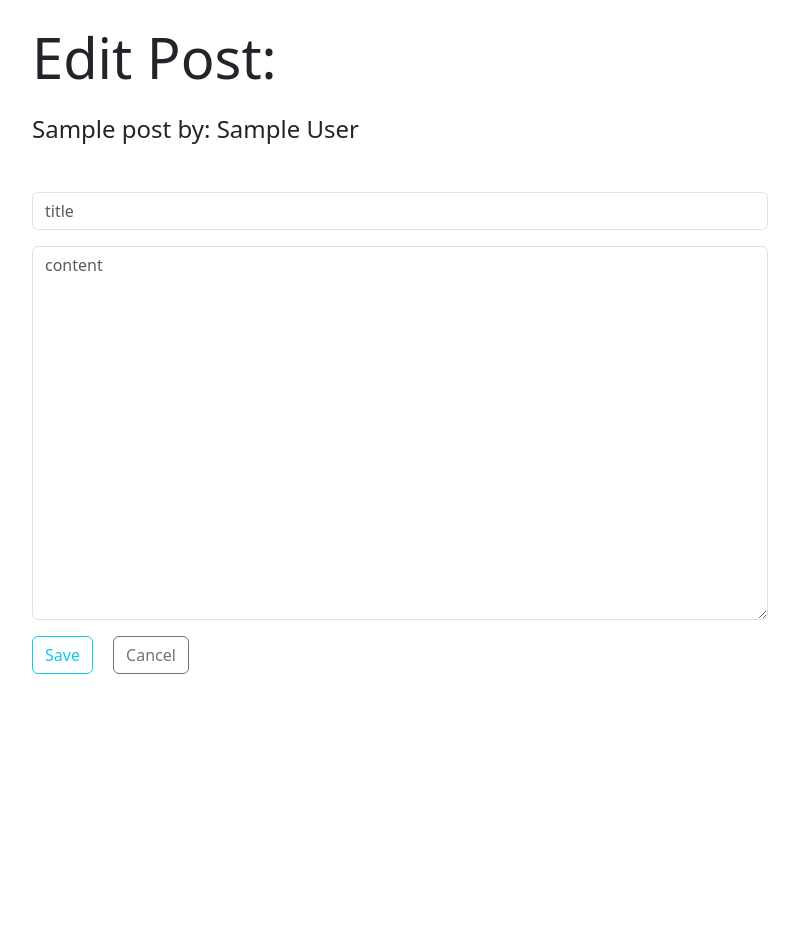
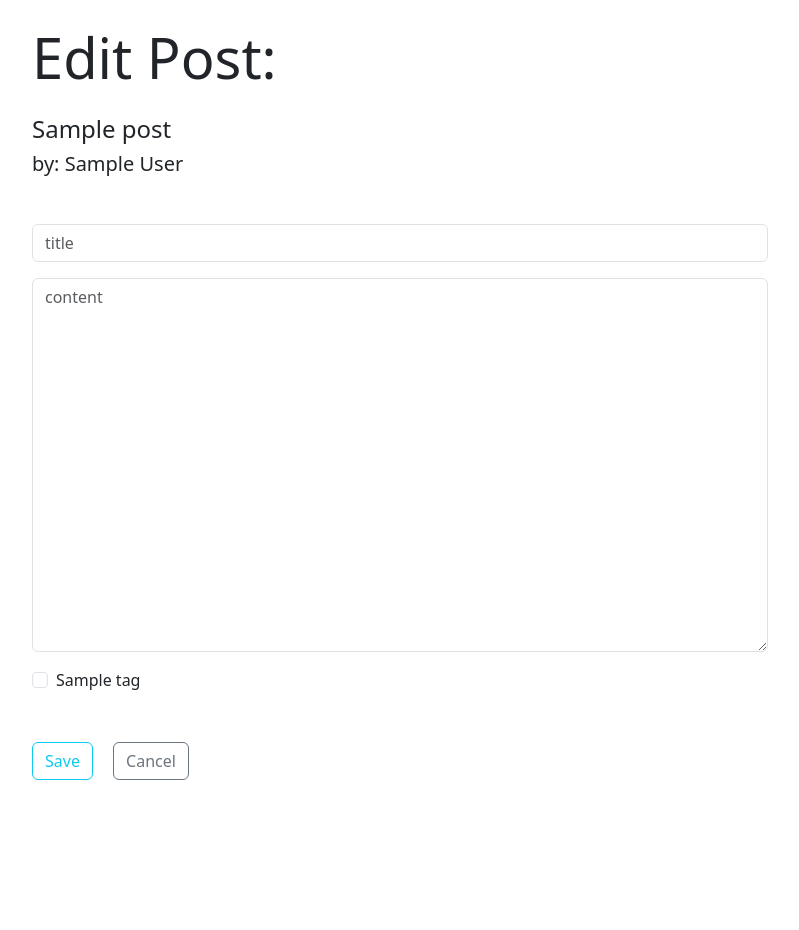
Before and after one commit to sasha8265/flask-blogly, a Flask app: page /posts/1/edit-post in a window 1280 px wide. Shown: the whole page, without its empty margins (58-857 px from the left). Before the commit the page ends 674 px from the top, so only its background shows below. Run offline with Flask 2, Linux system fonts and the light colour scheme; tables that the repository leaves empty hold one stand-in row (values such as "Sample post"); some libraries are stand-ins or nearby versions.

Commit message:
added tags to post forms and cleanup

```diff
--- a/app.py
+++ b/app.py
@@ -18,11 +18,14 @@ def root():
     return render_template("homepage.html", posts=posts)
 
 
-"""USER ROUTES"""
+
+################################################################
+# USER ROUTE
+
 
 @app.route("/users")
 def list_users():
-    """List all existing users"""
+    """ List all existing users """
 
     users = User.query.all()
     posts = Post.query.all()
@@ -31,6 +34,7 @@ def list_users():
 
 @app.route('/users/<int:user_id>')
 def show_user_detals(user_id):
+    """ Show details onselected User """
     user = User.query.get(user_id)
     posts= Post.query.filter_by(user_id=user.id)
     return render_template('user/user_details.html', user=user, posts=posts)
@@ -38,10 +42,15 @@ def show_user_detals(user_id):
 
 @app.route('/users/add-user')
 def show_add_user_form():
+    """ Show form to add a new User """
+
     return render_template("user/add_user_form.html")
+
 
 @app.route('/users/add-user', methods=["POST"])
 def add_user():
+    """ Handle form submission for adding a new User """
+
     first_name = request.form["first_name"]
     last_name = request.form["last_name"]
     image_url = request.form["image_url"]
@@ -56,12 +65,16 @@ def add_user():
 
 @app.route('/users/<int:user_id>/edit-user')
 def show_edit_user_form(user_id):
+    """ Show form to edit existing User """
+
     user = User.query.get_or_404(user_id)
     return render_template("user/edit_user_form.html", user=user)
 
 
 @app.route('/users/<int:user_id>/edit-user', methods=["POST"])
 def edit_user(user_id):
+    """ Handle form submission for editing selected User """
+
     user = User.query.get_or_404(user_id)
     user.first_name = request.form["first_name"]
     user.last_name = request.form["last_name"]
@@ -75,6 +88,8 @@ def edit_user(user_id):
 
 @app.route('/users/<int:user_id>/delete-user', methods=["POST"])
 def delete_user(user_id):
+    """ Handle form submission for deleting selected User """
+
     user = User.query.get_or_404(user_id)
     db.session.delete(user)
     db.session.commit()
@@ -82,16 +97,28 @@ def delete_user(user_id):
     return redirect('/users')
 
 
+
+################################################################
+# POSTS ROUTE
+
 @app.route('/users/<int:user_id>/posts/new')
 def show_new_post_form(user_id):
+    """ Show form for adding a new Post for selected user """
     user = User.query.get_or_404(user_id)
-    return render_template("posts/add_post_form.html", user=user)
+    tags = Tag.query.all()
+
+    return render_template("posts/add_post_form.html", user=user, tags=tags)
 
 
 @app.route('/users/<int:user_id>/posts/new', methods=["POST"])
 def new_post(user_id):
+    """ Handle form submission for adding new Post for selected User """
+
     user = User.query.get_or_404(user_id)
-    new_post = Post(title=request.form['title'], content=request.form['content'], user_id=user.id)
+    tag_ids = [int(num) for num in request.form.getlist("tags")]
+    tags = Tag.query.filter(Tag.id.in_(tag_ids)).all()
+
+    new_post = Post(title=request.form['title'], content=request.form['content'], user_id=user.id, tags=tags)
 
     db.session.add(new_post)
     db.session.commit()
@@ -99,11 +126,10 @@ def new_post(user_id):
     return redirect(f"/users/{user_id}")
 
 
-
-"""POSTS ROUTES"""
-
 @app.route('/posts/<int:post_id>')
 def show_post_details(post_id):
+    """ Show details page for selected Post """
+
     post = Post.query.get_or_404(post_id)
     user = Post.query.get_or_404(post.user_id)
     return render_template("posts/post_details.html", post=post, user=user)
@@ -111,14 +137,20 @@ def show_post_details(post_id):
 
 @app.route('/posts/<int:post_id>/edit-post')
 def show_edit_post_form(post_id):
+    """ Show form to edit selected Post """
+
     post = Post.query.get_or_404(post_id)
-    return render_template("posts/edit_post.html", post=post)
+    tags = Tag.query.all()
+    return render_template("posts/edit_post.html", post=post, tags=tags)
 
 
 @app.route('/posts/<int:post_id>/edit-post', methods=["POST"])
 def edit_post(post_id):
+    """ Handle form submission for editing selected Post """
+
     post = Post.query.get_or_404(post_id)
     user = Post.query.get_or_404(post.user_id)
+
     post.title = request.form["title"]
     post.content = request.form["content"]
 
@@ -130,6 +162,8 @@ def edit_post(post_id):
 
 @app.route('/posts/<int:post_id>/delete-post', methods=["POST"])
 def delete_post(post_id):
+    """ Handle form submission for deleting selected Post """
+
     post = Post.query.get_or_404(post_id)
     user = Post.query.get_or_404(post.user_id)
     db.session.delete(post)
@@ -139,15 +173,78 @@ def delete_post(post_id):
 
 
 
-"""TAG ROUTES"""
+################################################################
+# TAGS ROUTE
 
 @app.route('/tags')
 def show_all_tags():
+    """ Show index page of all existing Tags """
+
     tags = Tag.query.all()
     return render_template("tags/tags_index.html", tags=tags)
 
 
 @app.route('/tags/<int:tag_id>')
 def show_tag_details(tag_id):
+    """ Show page with selected Tag details """
+
     tag = Tag.query.get(tag_id)
     return render_template('tags/tag_details.html', tag=tag)
+
+
+@app.route('/tags/add-tag')
+def show_add_tag_form():
+    """ Show form page for adding new Tag """
+
+    posts = Post.query.all()
+    return render_template("tags/add_tag.html", posts=posts)
+
+
+@app.route('/tags/add-tag', methods=["POST"])
+def add_tag():
+    """ Handle form submission for editing selected Tag """
+
+    post_ids = [int(num) for num in request.form.getlist("posts")]
+    posts = Post.query.filter(Post.id.in_(post_ids)).all()
+    new_tag = Tag(tag_name=request.form["tag_name"], posts=posts)
+
+    db.session.add(new_tag)
+    db.session.commit()
+
+    return redirect("/tags")
+
+
+@app.route('/tags/<int:tag_id>/edit-tag')
+def show_edit_tag_form(tag_id):
+    """ Show form page for editing selected Tag """
+
+    tag = Tag.query.get(tag_id)
+    posts = Post.query.all()
+    return render_template("tags/edit_tag.html", tag=tag, posts=posts)
+
+
+@app.route('/tags/<int:tag_id>/edit-tag', methods=["POST"])
+def edit_tag(tag_id):
+    """ Handle form submission for editing selected Tag """
+
+    tag = Tag.query.get_or_404(tag_id)
+    tag.tag_name = request.form["tag_name"]
+    post_ids = [int(num) for num in request.form.getlist("posts")]
+    tag.posts = Post.query.filter(Post.id.in_(post_ids)).all()
+
+    db.session.add(tag)
+    db.session.commit()
+
+    return redirect("/tags")
+
+
+@app.route('/tags/<int:tag_id>/delete-tag', methods=["POST"])
+def delete_tag(tag_id):
+    """ Handle form submission for deleting selected Tag """
+
+    tag = Tag.query.get_or_404(tag_id)
+
+    db.session.delete(tag)
+    db.session.commit()
+
+    return redirect("/tags")
--- a/templates/base.html
+++ b/templates/base.html
@@ -6,18 +6,26 @@
     <meta name="viewport" content="width=device-width, initial-scale=1.0">
     <link rel="stylesheet" href="https://unpkg.com/bootstrap/dist/css/bootstrap.css">
     <style>
+
+        body {
+            margin-bottom: 150px;
+        }
+
         .link-secondary:hover {
             color: #007bff;
         }
+
         .link-dark:hover {
             color: #007bff;
         }
+
         .img-box {
             width: 280px;
             height: 280px;
             overflow: hidden;
             position: relative;
         }
+
         .img-box img {
             width: 100%;
             position: absolute;
@@ -26,17 +34,16 @@
             transform: translateY(-50%);
         }
 
-
-
         .img-icon img {
             width: 40px;
             height: 40px;
             border-radius: 20px;
             margin-right: 15px;
         }
+    </style>
 
-    </style>
     <title>Users</title>
+
 </head>
 
 <body>
--- a/templates/posts/edit_post.html
+++ b/templates/posts/edit_post.html
@@ -7,7 +7,10 @@
     <div class="row">
         <div class="col-8">
             <h2 class="display-4 mb-4">Edit Post:</h2>
-            <h3 class="fs-4 mb-5">{{post.title}} by: {{post.user.first_name}} {{post.user.last_name}}</h3>
+            <h3 class="fs-4">{{post.title}}</h3>
+            <h3 class="fs-5 fw-light mb-5">
+                by: {{post.user.first_name}} {{post.user.last_name}}
+            </h3>
 
                 <form method="POST">
 
@@ -19,12 +22,26 @@
                         <textarea class="form-control mb-3" name="content" id="content" rows="15" placeholder="content"></textarea>
                     </div>
 
+                    <div class="mb-5">
+
+                        {% for tag in tags %}
+
+                        <div class="form-check form-check-inline">
+
+                            <input class="form-check-input" type="checkbox" id="tag_{{ tag.id }}" value="{{ tag.id }}" name="tags">
+                            <label class="form-check-label" for="tag_{{ tag.id }}">{{ tag.tag_name }}</label>
+
+                        </div>
+
+                        {% endfor %}
+
+                    </div>
+
                     <div>
                         <button type="submit" class="btn btn-outline-info">Save</button>
                         <a href="/users" class="btn btn-outline-secondary mx-3">Cancel</a>
                     </div>
 
-
                 </form>
 
                 {% endblock %}
--- a/templates/tags/edit_tag.html
+++ b/templates/tags/edit_tag.html
@@ -17,9 +17,9 @@
 
                 <div>
                     <button type="submit" class="btn btn-outline-info">Save</button>
+
                     <a href="/tags" class="btn btn-outline-secondary mx-3">Cancel</a>
                 </div>
-
 
             </form>
 
--- a/templates/tags/tags_index.html
+++ b/templates/tags/tags_index.html
@@ -15,7 +15,7 @@
                         </td>
 
                         <td>
-                            <form class="text-end" action="/users/add-user">
+                            <form class="text-end" action="/tags/add-tag">
                                 <button class="btn btn-outline-primary">Add Tag</button>
                             </form>
                         </td>
```
Also changed, not shown: templates/posts/add_post_form.html (+15 -0 lines), templates/posts/post_details.html (+9 -1 lines), templates/tags/tag_details.html (+10 -1 lines), templates/user/user_details.html (+9 -1 lines), templates/user/users_index.html (+0 -11 lines), templates/tags/add_tag.html (line endings or trailing spaces).
